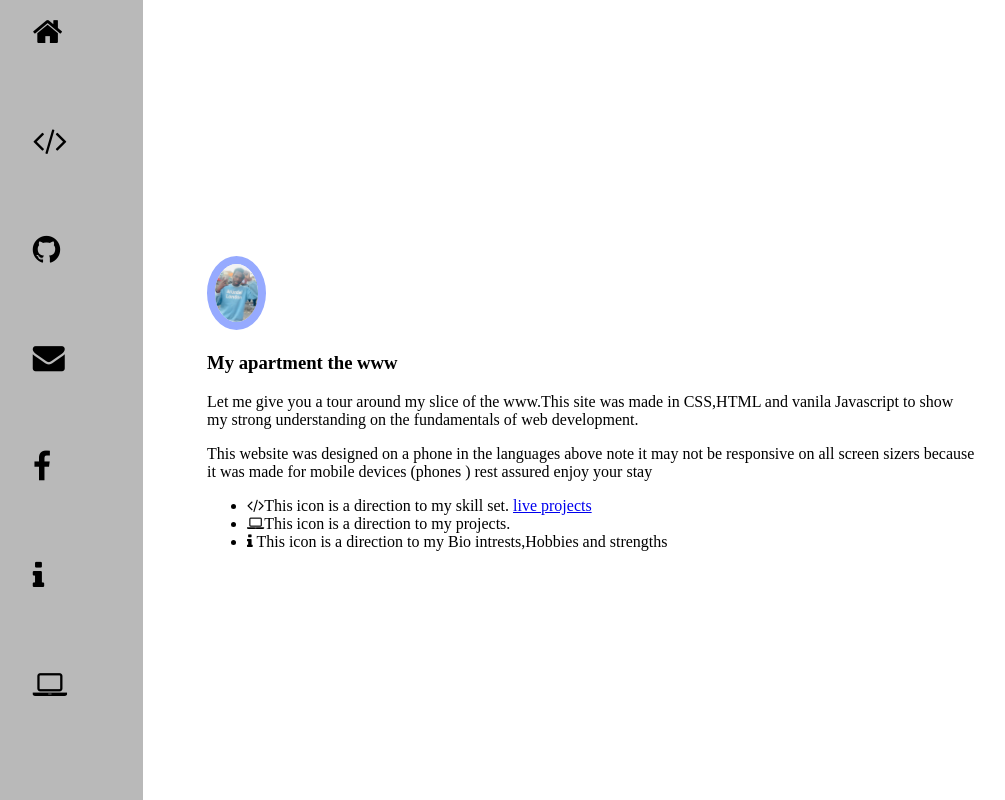
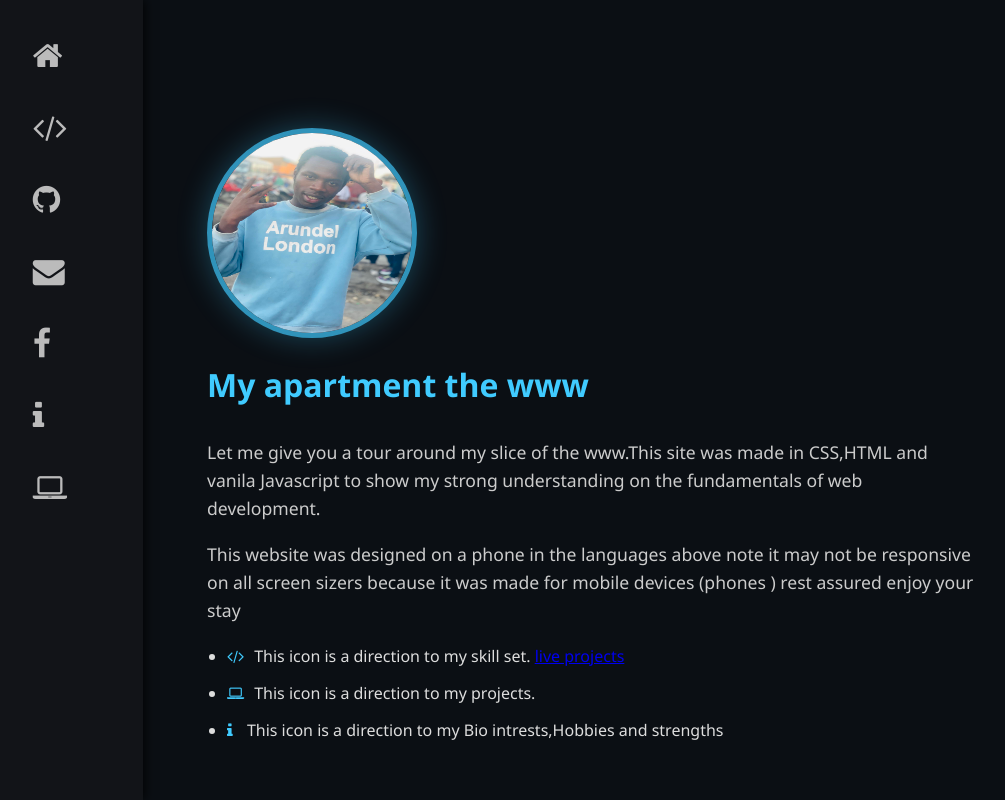
Before and after one commit to Dalliso-banda/frendolsk, a plain HTML site: page index.html in a window 1280 px wide. Shown: the whole page, without its empty margins (49-1054 px from the left). Drawn offline with Linux system fonts and the light colour scheme; some packages are replaced by stand-ins of ours; a script that the page names is missing.

Commit message:
Update index.css

```diff
--- a/index.css
+++ b/index.css
@@ -1,91 +1,140 @@
-body{
-    background: white;
+body {
+    background: #0b0f14; /* deep black background */
     height: 100vh;
     margin: 0;
     display: flex;
-    font-family: serif;
-
-
+    font-family: 'Segoe UI', Tahoma, Geneva, Verdana, sans-serif;
+    color: #e5e5e5; /* light gray text for contrast */
 }
 
-.navbar{
-    background: #acacacd6;
+.navbar {
+    background: #121418; /* matte black for sidebar */
     width: 15%;
     height: 100vh;
     display: flex;
     justify-content: center;
     position: fixed;
     overflow-y: auto;
+    box-shadow: 2px 0 10px rgba(0,0,0,0.8);
+}
 
-
-}
-.navlist{
-    margin-left: ;
+.navlist {
     flex-wrap: nowrap;
 }
 
-.navbar  .navlist img{
-
+.navbar .navlist img {
     width: 80%;
     border-radius: 90%;
-    border: 2px solid #40cbffb4;
+    border: 3px solid #40cbff; /* cyan glow */
     margin-left: 0;
+    transition: 0.3s ease;
 }
-.navbar ul li{
+.navbar .navlist img:hover {
+    transform: scale(1.05);
+    box-shadow: 0 0 20px #40cbff80;
+}
+
+.navbar ul li {
     list-style: none;
     margin-left: -50%;
+    transition: background 0.3s ease;
+}
 
+.navbar ul li i {
+    font-size: 2em;
+    color: #bbb; /* softer gray for icons */
+    transition: color 0.3s ease, transform 0.2s ease;
 }
-.navbar ul li i{
-    font-size: 2em;
-    color: black;
+.navbar ul li i:hover {
+    color: #40cbff; /* cyan hover */
+    transform: scale(1.2);
+}
 
-}
-.navbar ul{
+.navbar ul {
     display: flex;
     flex-direction: column;
-    gap: 10%;
-
+    gap: 40px; /* more breathing space */
+    margin-top: 40px;
 }
 
-.navbar ul li a{
-    color: white;
-    font: 1em;
+.navbar ul li a {
+    color: #eee;
+    text-decoration: none;
+    font-size: 1em;
+}
 
+.navbar ul li:hover {
+    background: #1f2630;
+    width: 100%;
+    border-left: 4px solid #40cbff;
 }
-.navbar ul li:hover{
-    background: blue;
-    width: 100%;
+
+article {
+    padding: 10% 20%;
+    animation-name: artin;
+    animation-duration: 1.5s;
+    animation-timing-function: ease-in-out;
 }
-article{
-    padding: 20%;
-    animation-name: artin;
-    animation-duration: 2s;
-    animation-fill-name: ease-in;
+
+article img {
+    height: 200px;
+    width: 200px;
+    border-radius: 50%;
+    border: 5px solid #40cbffb4;
+    box-shadow: 0 0 30px rgba(64, 203, 255, 0.3);
+    transition: 0.3s ease;
 }
-article img{
-    height: 20%;
-    border-radius: 80%;
-    border: 0.5em solid #8098ffd2;
+article img:hover {
+    transform: rotate(3deg) scale(1.05);
+    box-shadow: 0 0 40px rgba(64, 203, 255, 0.6);
 }
-@keyframes artin{
-    0%{
-        right: 0;
-        background: black;
-        transform: rotatey(46deg);
+
+article h3 {
+    font-size: 2em;
+    color: #40cbff;
+    margin-top: 20px;
+}
+
+article p {
+    font-size: 1.1em;
+    line-height: 1.6em;
+    color: #ccc;
+    margin-top: 10px;
+}
+
+article ul {
+    margin-top: 20px;
+    padding-left: 20px;
+}
+article ul li {
+    margin-bottom: 15px;
+    font-size: 1em;
+    color: #ddd;
+}
+article ul li i {
+    color: #40cbff;
+    margin-right: 10px;
+}
+
+@keyframes artin {
+    0% {
+        transform: translateY(50px);
         opacity: 0;
     }
+    100% {
+        transform: translateY(0);
+        opacity: 1;
+    }
 }
-@media only screen and (min-width:992px) and (max-width:1199px){
-    .navbar ul li i{
-    font-size: 4em;
-    color: black;
-    }
-    article{
+
+@media only screen and (min-width:992px) and (max-width:1199px) {
+    .navbar ul li i {
         font-size: 3em;
     }
-    article img{
-        border: 0.2em solid #8098ffd2;
+    article {
+        font-size: 1.5em;
     }
-
+    article img {
+        border: 0.2em solid #40cbffb4;
+    }
 }
```
